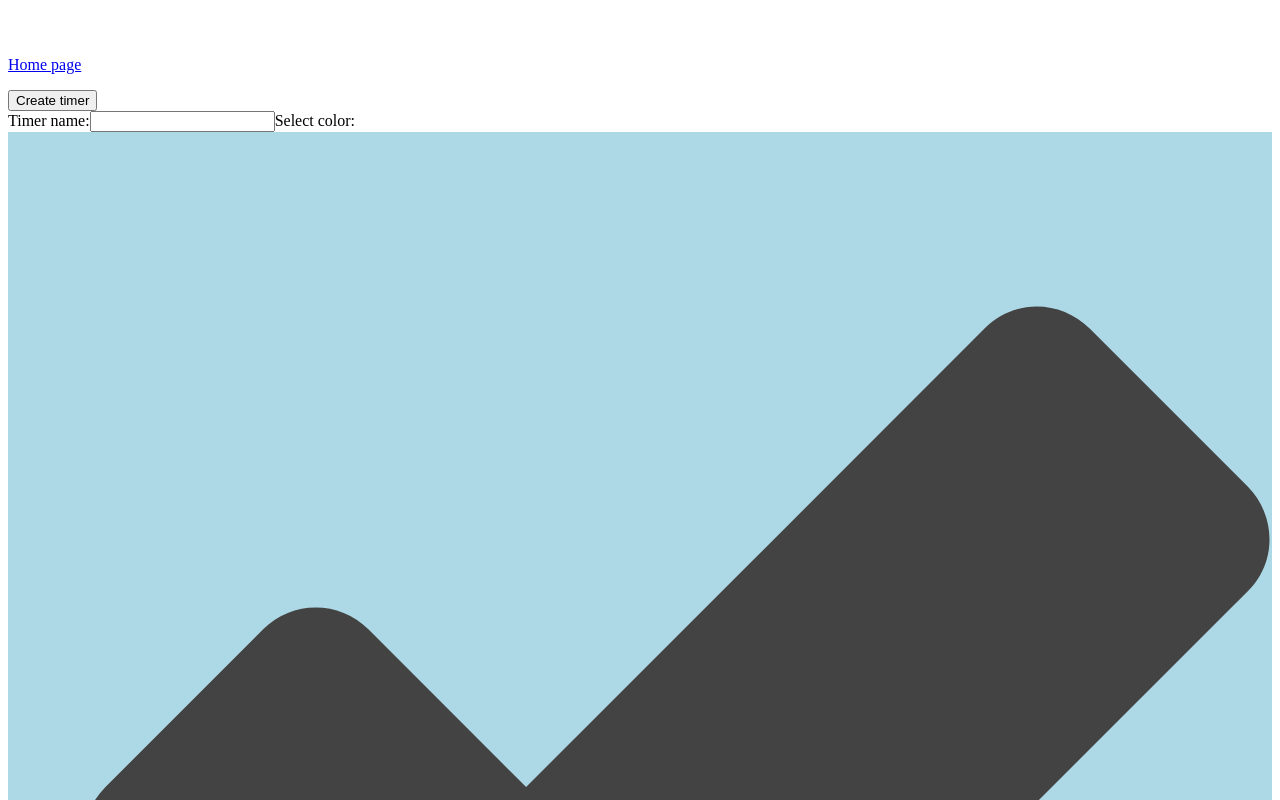
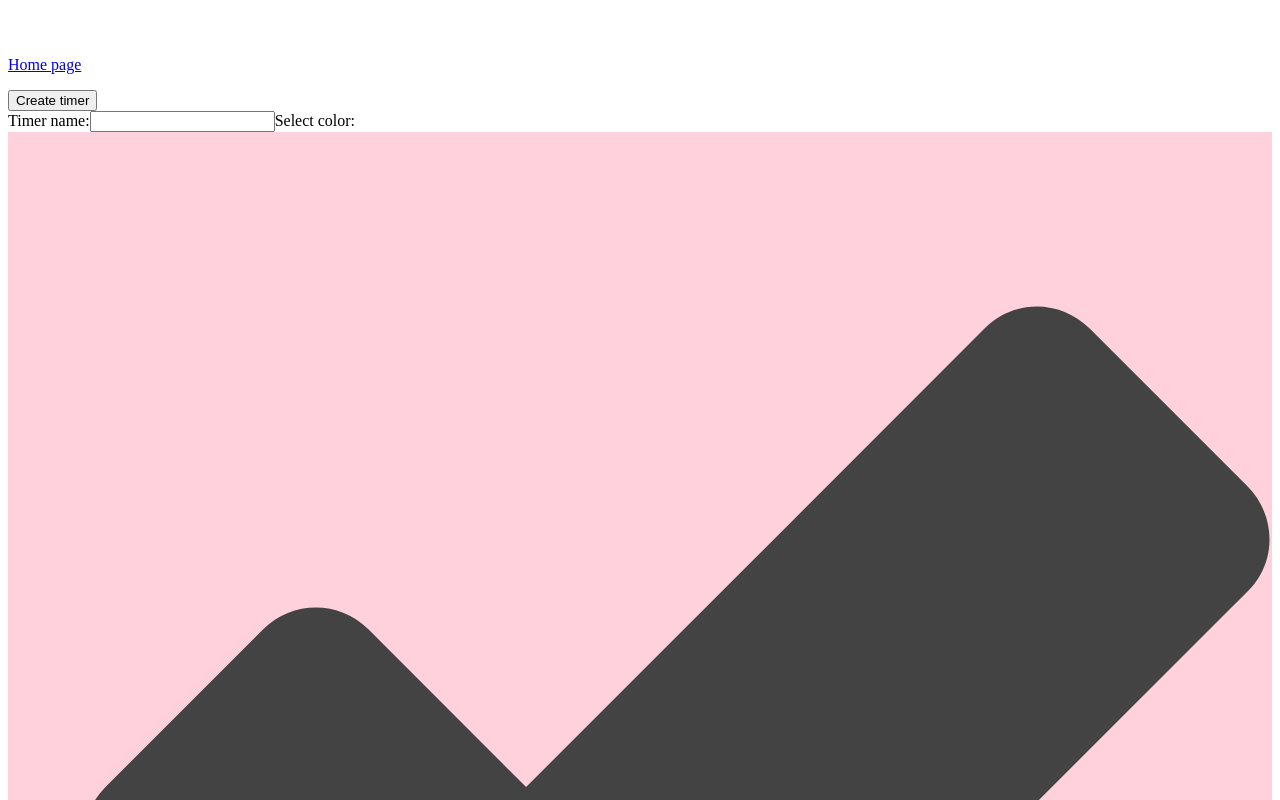
Before and after one commit to danya0/whereismytime, a React (Vite) app in the folder src/renderer/: page /create-timer in a window 1280 px wide. Shown: the part 1220-2020 px from the top of the page. Built offline with nearby package versions, Linux system fonts and the light colour scheme.

Commit message:
style(color picker): more colors to choose

```diff
--- a/src/renderer/src/components/ColorPicker/ColorPicker.tsx
+++ b/src/renderer/src/components/ColorPicker/ColorPicker.tsx
@@ -1,5 +1,6 @@
 import { ReactElement } from 'react'
 import ColorPickerElement from './ColorPickerElement'
+import { colors } from '../../constants/colors'
 
 type Props = {
   selectedColor: string
@@ -7,7 +8,6 @@ type Props = {
 }
 
 const ColorPicker = ({ selectedColor, change }: Props): ReactElement => {
-  const colors = ['lightblue', 'orange', 'lightgreen']
   return (
     <div className="flex gap-3 flex-wrap">
       {colors.map((color) => (
--- a/src/renderer/src/components/ColorPicker/ColorPickerElement.tsx
+++ b/src/renderer/src/components/ColorPicker/ColorPickerElement.tsx
@@ -11,7 +11,7 @@ const ColorPicker = ({ selected, color, onClick }: Props): ReactElement => {
     <div
       onClick={onClick}
       style={{ backgroundColor: color }}
-      className={`flex items-center justify-center h-10 cursor-pointer w-10 bg-blue-300 rounded-md border ${selected ? 'border-black' : ''}`}
+      className={`flex items-center justify-center h-10 cursor-pointer w-10 bg-blue-300 rounded-md border-2 ${selected ? 'border-black' : ''}`}
     >
       {selected && <img className="h-3 w-3" src={checked} alt="checked" />}
     </div>
--- /dev/null
+++ b/src/renderer/src/constants/colors.ts
@@ -0,0 +1,24 @@
+export const colors: string[] = [
+  '#FFD1DC',
+  '#EFA94A',
+  '#7FB5B5',
+  '#77DD77',
+  '#FF7514',
+  '#FF8C69',
+  '#FF9BAA',
+  '#FCE883',
+  '#BEBD7F',
+  '#AFDAFC',
+  '#F5F5DC',
+  '#E4717A',
+  '#3EB489',
+  '#CCCCFF',
+  '#FFDEAD',
+  '#AFEEEE',
+  '#FFCF48',
+  '#A2A2D0',
+  '#FFC1CC',
+  '#FCD975',
+  '#5F9EA0',
+  '#71BC78'
+]
--- a/src/renderer/src/pages/CreateTimerPage.tsx
+++ b/src/renderer/src/pages/CreateTimerPage.tsx
@@ -9,7 +9,7 @@ const CreateTimerPage = (): ReactElement => {
   const navigate = useNavigate()
   const timerStore = useTimersStore()
   const [timerName, setTimerName] = useState<string>('')
-  const [selectedColor, setSelectedColor] = useState<string>('lightblue')
+  const [selectedColor, setSelectedColor] = useState<string>('#FFD1DC')
   const createTimer = (e: FormEvent): void => {
     e.preventDefault()
     const timer = timerStore.addTimer({ color: selectedColor, name: timerName })
```
